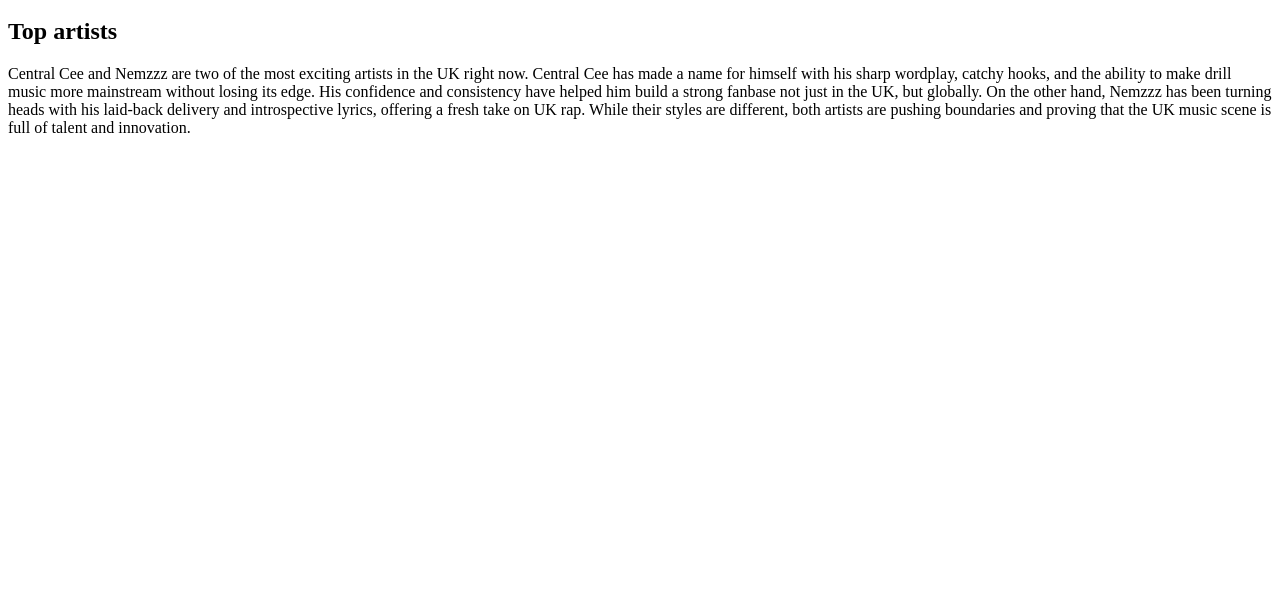
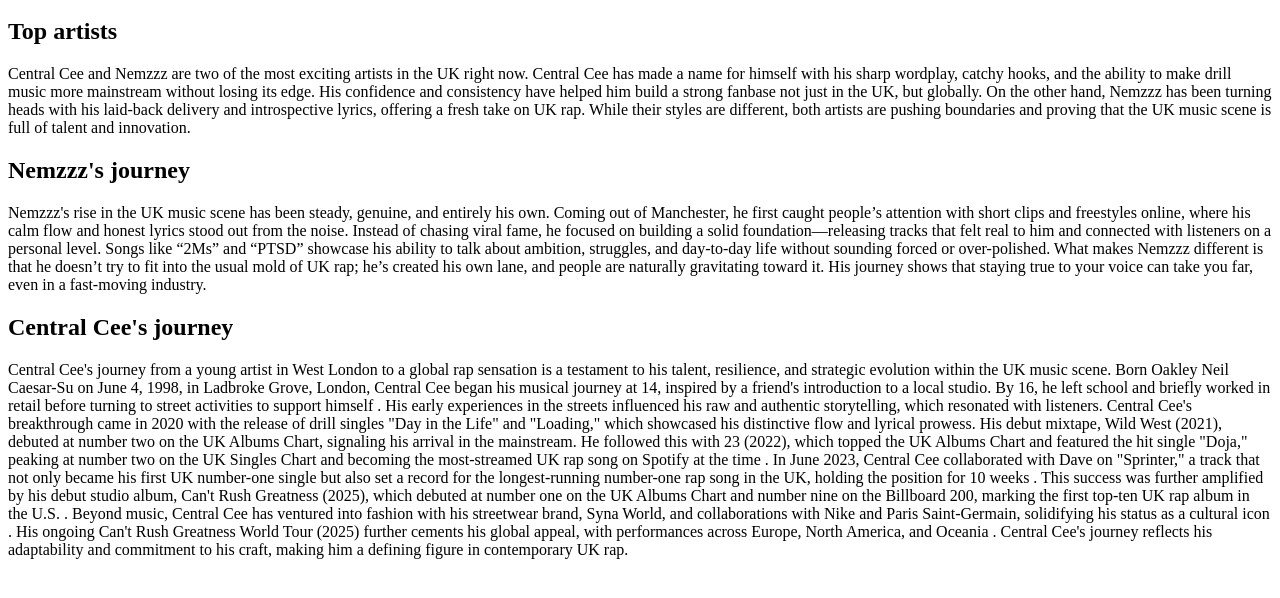
Before and after one commit to ponleu3m/British-Music, a plain HTML site: page index.html in a window 1280 px wide. Shown: the part 48-646 px from the top of the page. Drawn offline with Linux system fonts and the light colour scheme.

Commit message:
Update index.html

```diff
--- a/index.html
+++ b/index.html
@@ -1,3 +1,17 @@
 <h1>BRITISH MUSIC</h1>
 <h2>Top artists</h2>
 <p>Central Cee and Nemzzz are two of the most exciting artists in the UK right now. Central Cee has made a name for himself with his sharp wordplay, catchy hooks, and the ability to make drill music more mainstream without losing its edge. His confidence and consistency have helped him build a strong fanbase not just in the UK, but globally. On the other hand, Nemzzz has been turning heads with his laid-back delivery and introspective lyrics, offering a fresh take on UK rap. While their styles are different, both artists are pushing boundaries and proving that the UK music scene is full of talent and innovation.</p>
+<h2>Nemzzz's journey</h2>
+<p>Nemzzz's rise in the UK music scene has been steady, genuine, and entirely his own. Coming out of Manchester, he first caught people’s attention with short clips and freestyles online, where his calm flow and honest lyrics stood out from the noise. Instead of chasing viral fame, he focused on building a solid foundation—releasing tracks that felt real to him and connected with listeners on a personal level. Songs like “2Ms” and “PTSD” showcase his ability to talk about ambition, struggles, and day-to-day life without sounding forced or over-polished. What makes Nemzzz different is that he doesn’t try to fit into the usual mold of UK rap; he’s created his own lane, and people are naturally gravitating toward it. His journey shows that staying true to your voice can take you far, even in a fast-moving industry.</p>
+<h2>Central Cee's journey</h2>
+<p>Central Cee's journey from a young artist in West London to a global rap sensation is a testament to his talent, resilience, and strategic evolution within the UK music scene.
+
+Born Oakley Neil Caesar-Su on June 4, 1998, in Ladbroke Grove, London, Central Cee began his musical journey at 14, inspired by a friend's introduction to a local studio. By 16, he left school and briefly worked in retail before turning to street activities to support himself . His early experiences in the streets influenced his raw and authentic storytelling, which resonated with listeners.
+
+Central Cee's breakthrough came in 2020 with the release of drill singles "Day in the Life" and "Loading," which showcased his distinctive flow and lyrical prowess. His debut mixtape, Wild West (2021), debuted at number two on the UK Albums Chart, signaling his arrival in the mainstream. He followed this with 23 (2022), which topped the UK Albums Chart and featured the hit single "Doja," peaking at number two on the UK Singles Chart and becoming the most-streamed UK rap song on Spotify at the time .
+
+In June 2023, Central Cee collaborated with Dave on "Sprinter," a track that not only became his first UK number-one single but also set a record for the longest-running number-one rap song in the UK, holding the position for 10 weeks . This success was further amplified by his debut studio album, Can't Rush Greatness (2025), which debuted at number one on the UK Albums Chart and number nine on the Billboard 200, marking the first top-ten UK rap album in the U.S. .
+
+Beyond music, Central Cee has ventured into fashion with his streetwear brand, Syna World, and collaborations with Nike and Paris Saint-Germain, solidifying his status as a cultural icon . His ongoing Can't Rush Greatness World Tour (2025) further cements his global appeal, with performances across Europe, North America, and Oceania .
+
+Central Cee's journey reflects his adaptability and commitment to his craft, making him a defining figure in contemporary UK rap.</p>
```
